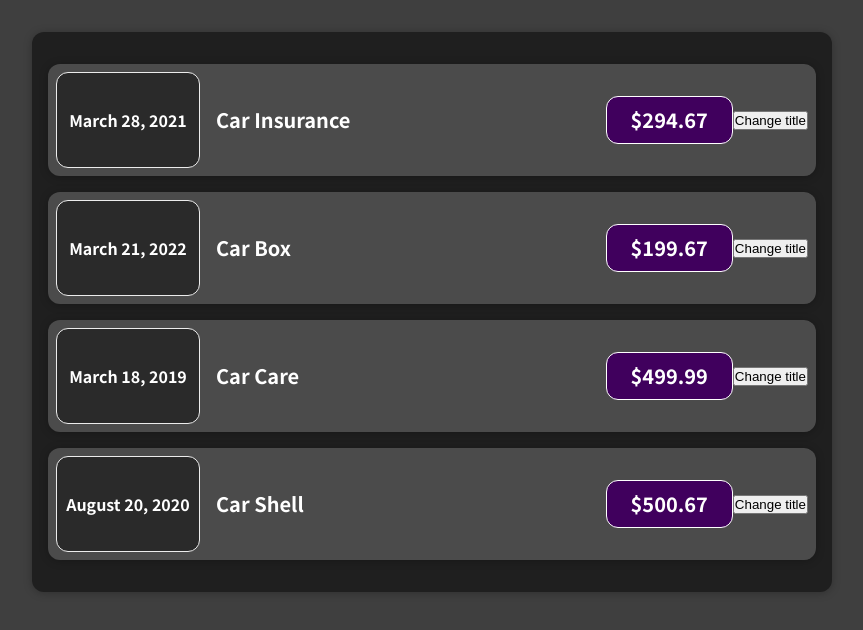
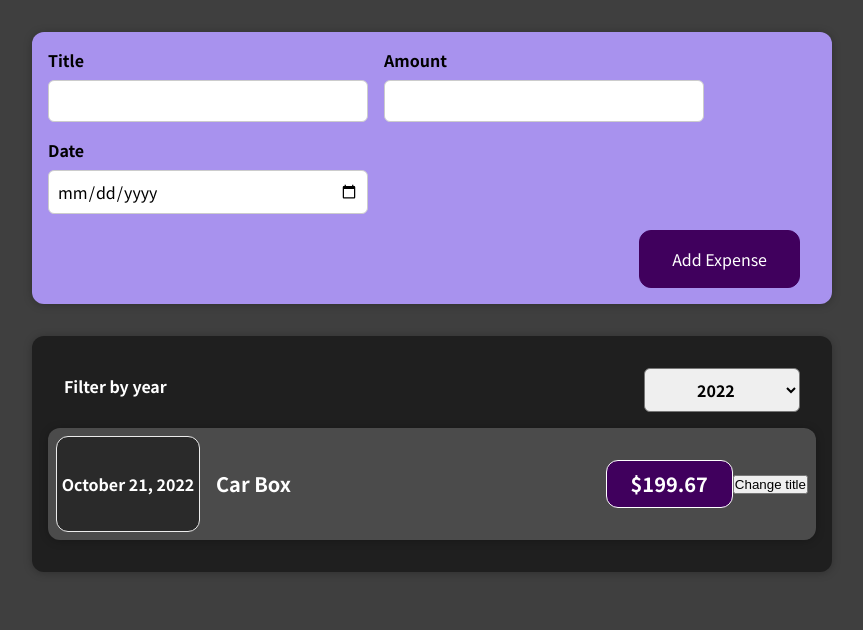
Before and after one commit to tmhuyy/expense-tracker, a React (Create React App) app: page / in a window 1280 px wide. Shown: the top 630 px of the page, without its empty margins (208-1071 px from the left). Built offline with nearby package versions, Linux system fonts and the light colour scheme.

Commit message:
create filter component

```diff
--- a/src/App.js
+++ b/src/App.js
@@ -1,38 +1,47 @@
+import { useState } from "react";
 import "./App.css";
 import Expenses from "./components/Expenses/Expenses";
+import NewExpense from "./components/NewExpense/NewExpense";
 
 const App = () => {
     const expenseItem = [
         {
             id: "e1",
-      expenseDate: new Date(2021, 2, 28),
+            expenseDate: "2021-05-28",
             expenseTitle: "Car Insurance",
             expenseAmount: 294.67,
         },
         {
             id: "e2",
-      expenseDate: new Date(2022, 2, 21),
+            expenseDate: "2022-10-21",
             expenseTitle: "Car Box",
             expenseAmount: 199.67,
         },
         {
             id: "e3",
-      expenseDate: new Date(2019, 2, 18),
+            expenseDate: "2019-06-18",
             expenseTitle: "Car Care",
             expenseAmount: 499.99,
         },
         {
             id: "e4",
-      expenseDate: new Date(2020, 7, 20),
+            expenseDate: "2020-07-20",
             expenseTitle: "Car Shell",
             expenseAmount: 500.67,
         },
     ];
+    const [data, setData] = useState(expenseItem);
+    const onAppendDataHandler = (entered) => {
+        setData((previous) => {
+            return [...previous, entered];
+        })
+    };
     return (
         <div className="App">
-      <Expenses expenseItem={ expenseItem }/>
+            <NewExpense onAppendData={onAppendDataHandler} />
+            <Expenses expenseItem={data} />
         </div>
     );
-}
+};
 
 export default App;
--- /dev/null
+++ b/src/components/ExpenseFilter/ExpenseFilter.jsx
@@ -0,0 +1,24 @@
+import "./expenseFilter.css";
+
+const ExpenseFilter = (props) => {
+    const { onYear } = props;
+    return (
+        <div className="expenses-filter">
+            <div className="expenses-filter__control">
+                <label>Filter by year</label>
+                <select
+                    onChange={(e) => {
+                        onYear(e.target.value);
+                    }}
+                >
+                    <option value="2022">2022</option>
+                    <option value="2021">2021</option>
+                    <option value="2020">2020</option>
+                    <option value="2019">2019</option>
+                </select>
+            </div>
+        </div>
+    );
+};
+
+export default ExpenseFilter;
--- /dev/null
+++ b/src/components/ExpenseFilter/expenseFilter.css
@@ -0,0 +1,24 @@
+.expenses-filter {
+    color: white;
+    padding: 0 1rem;
+}
+
+.expenses-filter__control {
+    display: flex;
+    width: 100%;
+    align-items: center;
+    justify-content: space-between;
+    margin: 1rem 0;
+}
+
+.expenses-filter label {
+    font-weight: bold;
+    margin-bottom: 0.5rem;
+}
+
+.expenses-filter select {
+    font: inherit;
+    padding: 0.5rem 3rem;
+    font-weight: bold;
+    border-radius: 6px;
+}
--- a/src/components/Expenses/Expenses.jsx
+++ b/src/components/Expenses/Expenses.jsx
@@ -1,11 +1,20 @@
+import { useState } from "react";
 import Card from "../Card/Card";
+import ExpenseFilter from "../ExpenseFilter/ExpenseFilter";
 import ExpenseItem from "../ExpenseItem/ExpenseItem";
 import "./expenses.css";
-const Expenses = props => {
+import moment from "moment";
+const Expenses = (props) => {
+    const [year, setYear] = useState("2022");
     const { expenseItem } = props;
+    const onYearHandler = (entered) => {
+        setYear(entered);
+    };
     return (
         <Card className="expenses">
+            <ExpenseFilter onYear={onYearHandler} />
             {expenseItem.map((e) => {
+                if (moment(e.expenseDate).format("YYYY") === year) {
                     return (
                         <ExpenseItem
                             id={e.id}
@@ -14,6 +23,8 @@ const Expenses = props => {
                             expenseAmount={e.expenseAmount}
                         />
                     );
+                }
+
             })}
         </Card>
     );
--- /dev/null
+++ b/src/components/NewExpense/ExpenseForm.jsx
@@ -0,0 +1,55 @@
+import { useState } from "react";
+import "./expenseForm.css";
+const ExpenseForm = (props) => {
+    const [expenseTitle, setTitle] = useState("");
+    const [expenseAmount, setAmount] = useState("");
+    const [expenseDate, setDate] = useState("");
+    const { onExpenseData } = props;
+    const submitHandler = (e) => {
+        e.preventDefault();
+        const expenseData = { expenseTitle, expenseAmount, expenseDate };
+        onExpenseData(expenseData);
+        setTitle("");
+        setAmount("");
+        setDate("");
+    };
+    return (
+        <form onSubmit={submitHandler}>
+            <section className="new-expense__controls">
+                <div className="new-expense__control">
+                    <label>Title</label>
+                    <input
+                        type="text"
+                        value={expenseTitle}
+                        onChange={(e) => setTitle(e.target.value)}
+                    />
+                </div>
+                <div className="new-expense__control">
+                    <label>Amount</label>
+                    <input
+                        type="number"
+                        min="0.01"
+                        step="0.01"
+                        value={expenseAmount}
+                        onChange={(e) => setAmount(e.target.value)}
+                    />
+                </div>
+                <div className="new-expense__control">
+                    <label>Date</label>
+                    <input
+                        type="date"
+                        min="2019-01-01"
+                        max="2022-12-31"
+                        value={expenseDate}
+                        onChange={(e) => setDate(e.target.value)}
+                    />
+                </div>
+            </section>
+            <div className="new-expense__actions">
+                <button type="submit">Add Expense</button>
+            </div>
+        </form>
+    );
+};
+
+export default ExpenseForm;
--- /dev/null
+++ b/src/components/NewExpense/NewExpense.jsx
@@ -0,0 +1,17 @@
+import ExpenseForm from "./ExpenseForm";
+import "./newExpense.css";
+
+const NewExpense = (props) => {
+    const { onAppendData } = props;
+    const onExpenseDataHandler = (entered) => {
+        const expenseData = { ...entered, id: Math.random().toString() };
+        onAppendData(expenseData);
+    };
+    return (
+        <section className="new-expense">
+            <ExpenseForm onExpenseData={onExpenseDataHandler} />
+        </section>
+    );
+};
+
+export default NewExpense;
--- /dev/null
+++ b/src/components/NewExpense/expenseForm.css
@@ -0,0 +1,26 @@
+.new-expense__controls {
+  display: flex;
+  flex-wrap: wrap;
+  gap: 1rem;
+  margin-bottom: 1rem;
+  text-align: left;
+}
+
+.new-expense__control label {
+  font-weight: bold;
+  margin-bottom: 0.5rem;
+  display: block;
+}
+
+.new-expense__control input {
+  font: inherit;
+  padding: 0.5rem;
+  border-radius: 6px;
+  border: 1px solid #ccc;
+  width: 20rem;
+  max-width: 100%;
+}
+
+.new-expense__actions {
+  text-align: right;
+}
--- /dev/null
+++ b/src/components/NewExpense/newExpense.css
@@ -0,0 +1,38 @@
+.new-expense {
+  background-color: #a892ee;
+  padding: 1rem;
+  margin: 2rem auto;
+  width: 50rem;
+  max-width: 95%;
+  border-radius: 12px;
+  text-align: center;
+  box-shadow: 0 1px 8px rgba(0, 0, 0, 0.25);
+}
+
+.new-expense button {
+  font: inherit;
+  cursor: pointer;
+  padding: 1rem 2rem;
+  border: 1px solid #40005d;
+  background-color: #40005d;
+  color: white;
+  border-radius: 12px;
+  margin-right: 1rem;
+}
+
+.new-expense button:hover,
+.new-expense button:active {
+  background-color: #510674;
+  border-color: #510674;
+}
+
+.new-expense button.alternative {
+  color: #220131;
+  border-color: transparent;
+  background-color: transparent;
+}
+
+.new-expense button.alternative:hover,
+.new-expense button.alternative:active {
+  background-color: #ddb3f8;
+}
```
Also changed, not shown: 1 other file (tests, documents, lock files or other folders). Lines whose indentation alone changed are shown as unchanged.
